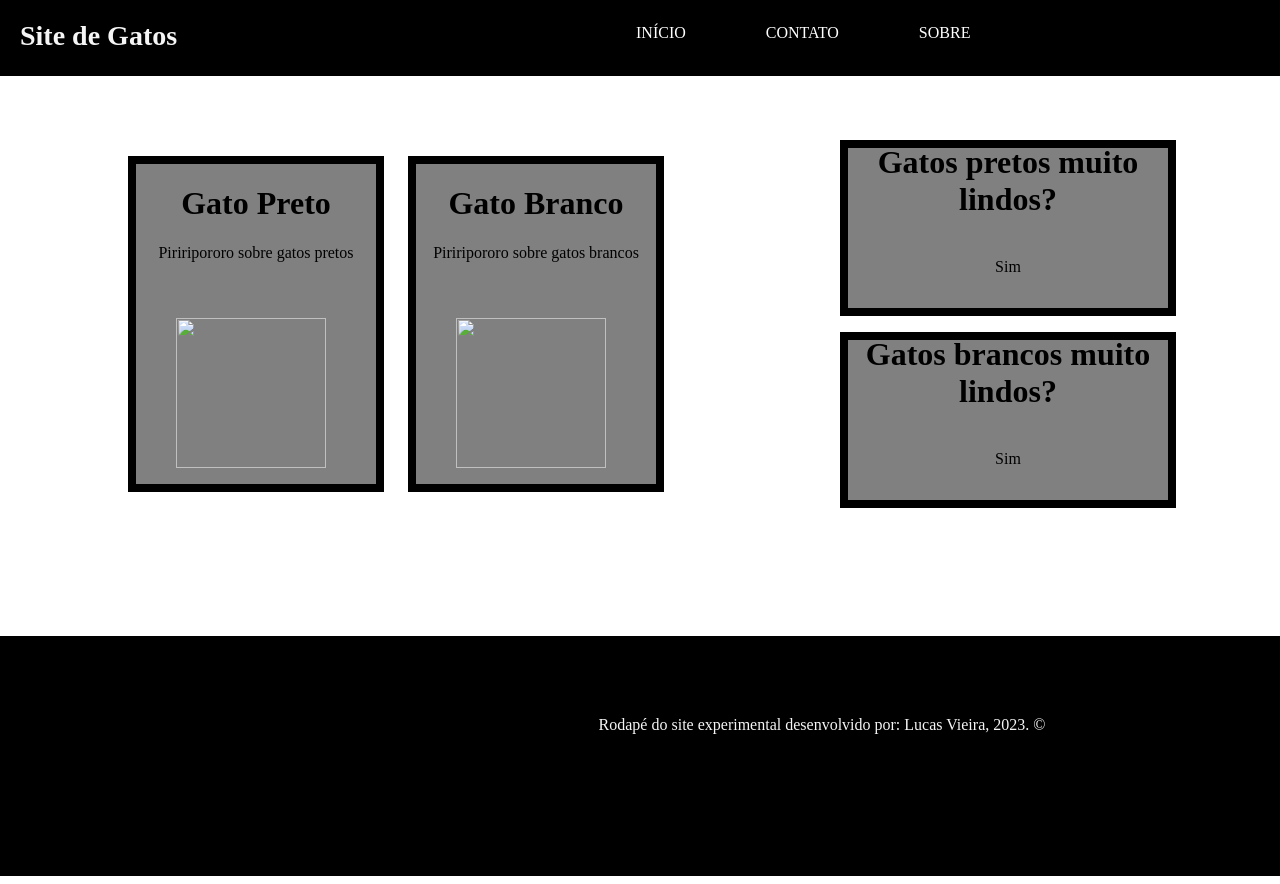
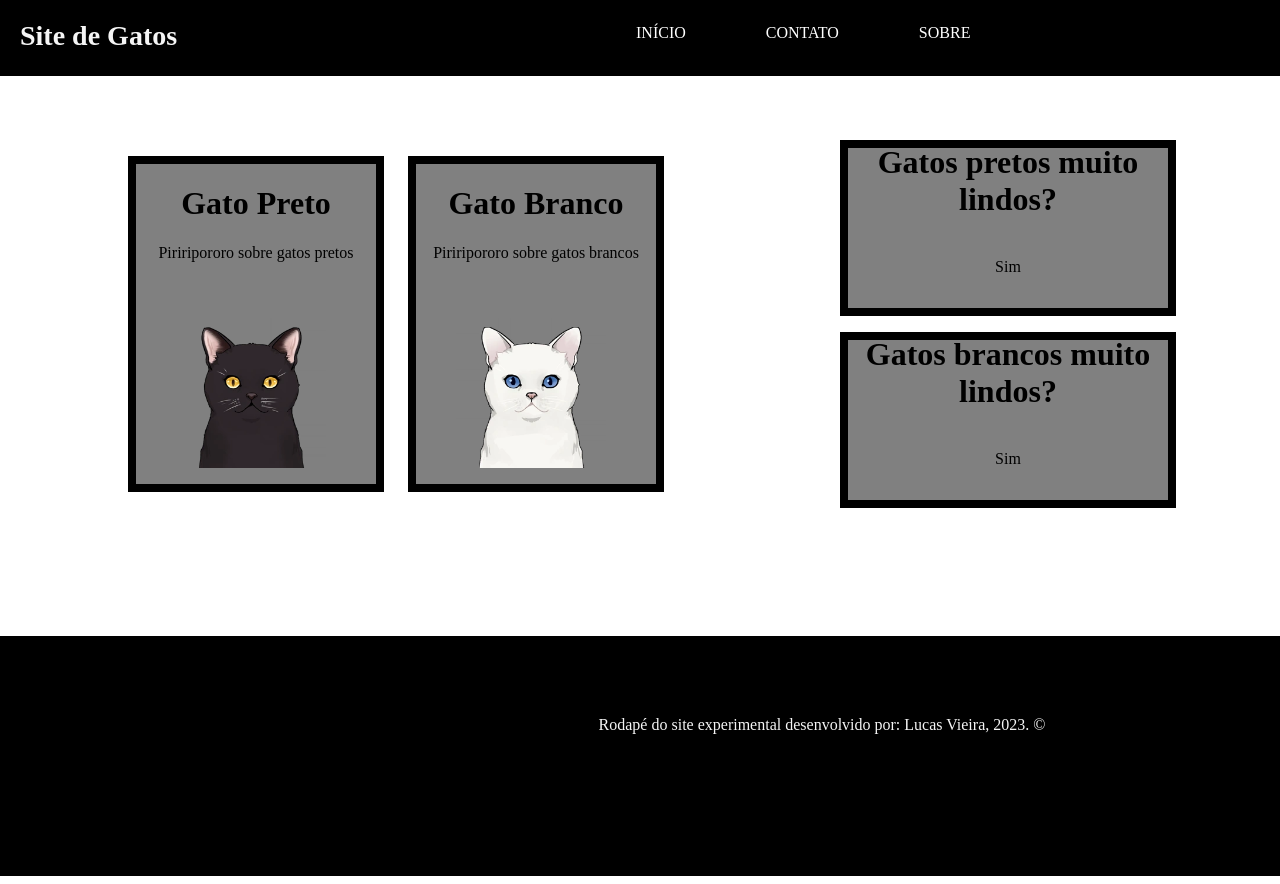
Before and after one commit to lucasvieira0598/Flexbox, a plain HTML site: page index.html in a window 1280 px wide. Shown: the top 884 px of the page. Drawn offline with Linux system fonts and the light colour scheme; files that its build step writes are made by us from their sources.

Commit message:
Update index.html

```diff
--- a/index.html
+++ b/index.html
@@ -3,7 +3,7 @@
 <head>
     <meta charset="UTF-8">
     <meta name="viewport" content="width=device-width, initial-scale=1.0">
-    <link rel="stylesheet" href="./css/cascata.css">
+    <link rel="stylesheet" href="cascata.css">
     <title>Site de Gatos</title>
 </head>
 <body>
@@ -21,12 +21,12 @@
     <div class="card1">
         <h1>Gato Preto</h1>
         <p>Piriripororo sobre gatos pretos</p>
-        <img src="./img/gatop.webp" alt="" height="150vh" width="150vh">
+        <img src="gatop.webp" alt="" height="150vh" width="150vh">
     </div>
     <div class="card2">
         <h1>Gato Branco</h1>
         <p>Piriripororo sobre gatos brancos</p>
-        <img src="./img/gatob.webp" alt="" height="150vh" width="150vh">
+        <img src="gatob.webp" alt="" height="150vh" width="150vh">
     </div>
 </div>
 
```
